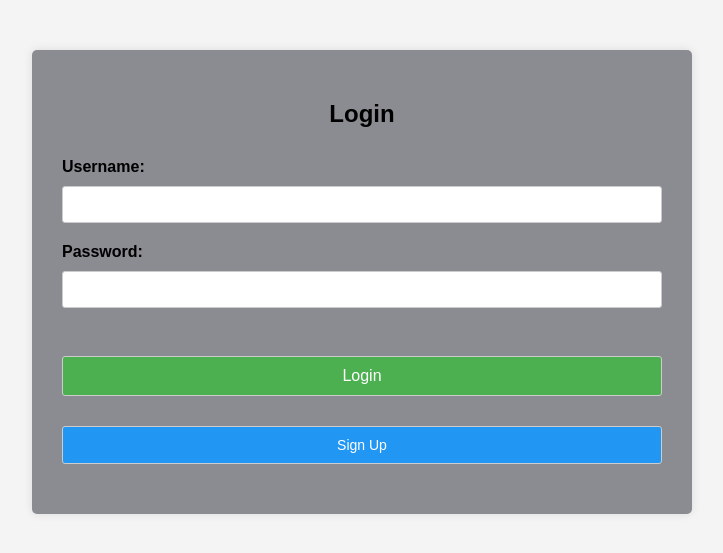
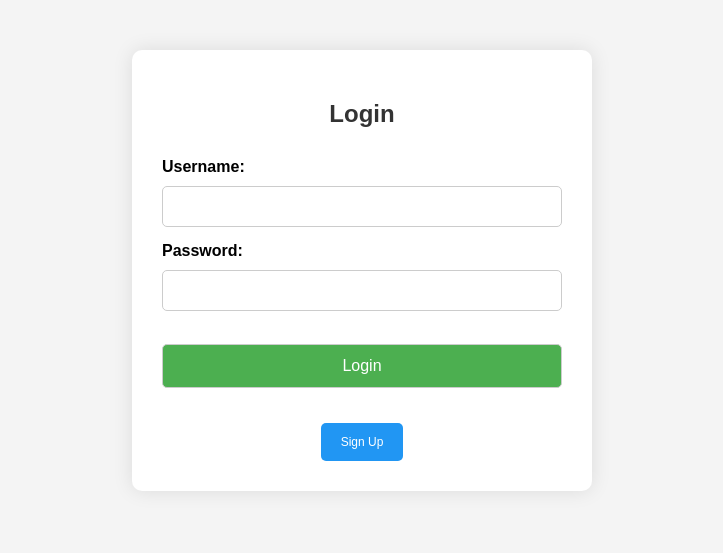
Before and after one commit to roshanzadeh1994/MasterArbeit_1, a FastAPI app: page / in a window 1280 px wide. Shown: the top 553 px of the page, without its empty margins (278-1001 px from the left). Run offline with FastAPI, Linux system fonts and the light colour scheme.

Commit message:
design ok shod

```diff
--- a/templates/login.html
+++ b/templates/login.html
@@ -12,54 +12,56 @@
         background-color: #f4f4f4;
     }
     .container {
-        width: 600px;
+        width: 400px;
         margin: 50px auto;
-        background: #8a8c91;
+        background: #ffffff;
         padding: 30px;
-        border-radius: 5px;
-        box-shadow: 0 0 10px rgba(0, 0, 0, 0.1);
+        border-radius: 10px;
+        box-shadow: 0 0 20px rgba(0, 0, 0, 0.1);
     }
     h2 {
         text-align: center;
         margin-bottom: 30px;
+        color: #333333;
     }
     label {
         font-weight: bold;
     }
     input[type="text"],
     input[type="password"],
-    input[type="submit"],
-    button[type="submit"] {
+    input[type="submit"] {
         width: 100%;
-        padding: 10px;
+        padding: 12px;
         margin-top: 10px;
-        margin-bottom: 20px;
+        margin-bottom: 15px;
         border: 1px solid #ccc;
-        border-radius: 3px;
+        border-radius: 5px;
         box-sizing: border-box;
         transition: background-color 0.3s ease;
     }
-    input[type="submit"],
-    button[type="submit"] {
+    input[type="submit"] {
         background-color: #4caf50;
         color: white;
         cursor: pointer;
         font-size: 16px;
+        margin-top: 0;
     }
-    input[type="submit"]:hover,
-    button[type="submit"]:hover {
+    input[type="submit"]:hover {
         background-color: #45a049;
     }
-    button[type="submit"] {
-        font-size: 14px;
-    }
     .signup-button {
-        display: block;
-        width: 100%;
         text-align: center;
+        margin-top: 20px;
     }
     .signup-button button {
         background-color: #2196f3;
+        color: white;
+        padding: 12px 20px;
+        border: none;
+        border-radius: 5px;
+        cursor: pointer;
+        font-size: 12px;
+        margin-top: 0;
     }
     .signup-button button:hover {
         background-color: #1e87dc;
@@ -78,10 +80,9 @@
         <input type="submit" value="Login">
     </form>
     <div class="signup-button">
-         <!-- Button zum Navigieren zur Signup-Seite -->
-    <form action="/signup">
-        <button type="submit">Sign Up</button>
-    </form>
+        <form action="/signup">
+            <button type="submit">Sign Up</button>
+        </form>
     </div>
 </div>
 
```
Also changed, not shown: templates/index.html (+48 -29 lines), templates/show_all_inspections.html (+35 -3 lines), templates/signup.html (+25 -7 lines).
